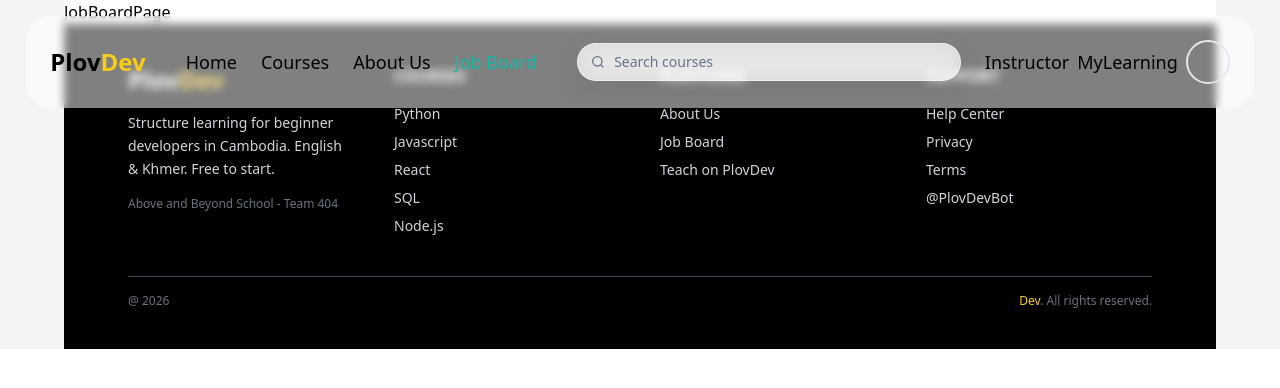
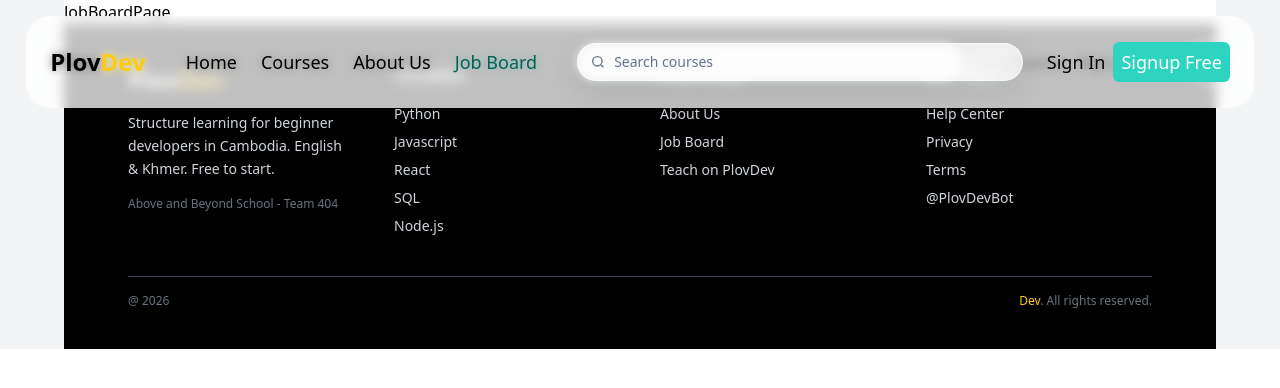
Before and after one commit to SokKimsour/plovdev-client, a React (Vite) app: page /jobboard in a window 1280 px wide. Shown: the top 388 px of the page. Built offline with nearby package versions, Linux system fonts and the light colour scheme.

Commit message:
feat: add NavbarLogin layout

```diff
--- a/src/App.jsx
+++ b/src/App.jsx
@@ -7,6 +7,7 @@ import AboutusPage from './pages/public/AboutusPage'
 import JobBoardPage from './pages/public/JobBoardPage'
 import Navbarhomepage from './components/layout/NavbarHomepage'
 import Footer from './components/layout/Footer'
+import NavbarLogin from './components/layout/NavbarLogin'
 function App() {
 
   return (
@@ -24,6 +25,8 @@ function App() {
 
       <Footer />
 
+      <NavbarLogin />
+
       </div>
       </div>
     </BrowserRouter>
--- a/src/components/layout/NavbarLogin.jsx
+++ b/src/components/layout/NavbarLogin.jsx
@@ -0,0 +1,145 @@
+import React from 'react'
+import { useState, useEffect } from 'react'
+import { NavLink } from 'react-router-dom'
+const NavbarLogin = () => {
+  const [menuOpen, IsmenuOpen] = useState(false)
+  const [isScrolled, setIsScrolled] = useState(false);
+  useEffect(() => {
+    const handleScroll = () => {
+      setIsScrolled(window.scrollY > 24);
+    };
+
+    handleScroll();
+    window.addEventListener("scroll", handleScroll);
+
+    return () => window.removeEventListener("scroll", handleScroll);
+  }, []);
+
+  return (
+    <nav className='fixed top-0 left-0 w-full   z-50  pt-4 '>
+      <div className='bg-white/50 backdrop-blur-sm flex justify-center items-center text-lg   max-2xl:w-[96%] mx-auto rounded-3xl border-1 border-amber-300/90
+ '>
+
+        <div className=' flex justify-between items-center  max-2xl:w-[96%] m-4 gap-6 '>
+          <div className='flex items-center gap-2 cursor-pointer '>
+
+            <div className=' text-xl text black '><h1 className="text-2xl font-bold text-black">
+            Plov<span className="text-yellow-400">Dev</span>
+          </h1></div>
+          </div>
+          <ul className='m-4 max-lg:hidden flex gap-6 items-center '>
+
+            <li className=''><NavLink to="/" className='hover:text-teal-500  duration-200'>Home</NavLink> </li>
+            <li className=''><NavLink to="/courses"  className='hover:text-teal-500  duration-200'>Courses</NavLink></li>
+            <li className=''><NavLink to="/aboutus"  className='hover:text-teal-500  duration-200'>About Us</NavLink></li>
+            <li className=''><NavLink to="/jobboard"  className='hover:text-teal-500  duration-200'>Job Board</NavLink> </li>
+
+          </ul>
+          {/* search  */}
+          <div className=" flex w-full items-center gap-2 rounded-full border  border-white/55 bg-white/65 px-3 py-2 shadow-[0_10px_30px_rgba(15,23,42,0.08)] backdrop-blur-md transition focus-within:border-amber-300/90 focus-within:bg-white/80 focus-within:shadow-[0_12px_32px_rgba(245,158,11,0.14)] sm:flex-1 md:w-auto md:min-w-[13rem]">
+                 <svg
+                  viewBox="0 0 24 24"
+                  className="h-4 w-4 text-slate-500 transition group-focus-within:text-amber-600"
+                  fill="none"
+                  stroke="currentColor"
+                  strokeWidth="2"
+                  xmlns="http://www.w3.org/2000/svg"
+                >
+                  <circle cx="11" cy="11" r="7" />
+                  <path d="M20 20l-3.5-3.5" />
+                </svg>
+                <input
+                  type="text"
+                  placeholder="Search courses"
+                  className="w-full bg-transparent text-sm text-slate-800 outline-none placeholder:text-slate-500 md:w-40"
+                />
+              </div>
+
+          <div className='flex items-center gap-2'>
+            <div className=' max-sm:hidden'><NavLink to="/instructor" className='hover:text-teal-500  duration-200'>Sign In</NavLink></div>
+            <div className=' max-sm:hidden'><NavLink to="/mylearning" className='hover:text-white text-white  bg-teal-400 rounded-md active:text-black p-2 duration-200'>
+            Signup Free</NavLink></div>
+
+            <div className='lg:hidden h-[40px] w-[52px] rounded-md  border-2 border-solid border-gray-200 ' onClick={()=>IsmenuOpen(!menuOpen)}>
+            </div>
+
+          </div>
+        </div>
+      </div>
+
+      <div className ={`bg-white/50 backdrop-blur-sm absolute  right-0   w-full h-svh bg-white  text-lg lg:hidden duration-500 p-8 ${menuOpen ? 'opacity-100' : 'opacity-0'}  `}>
+        <ul >
+
+            <li ><NavLink to="/"  className='hover:text-teal-500  duration-200'>Home</NavLink> </li>
+            <li ><NavLink to="/courses"  className='hover:text-teal-500  duration-200'>Courses</NavLink></li>
+            <li className=''><NavLink to="/aboutus"  className='hover:text-teal-500  duration-200'>About Us</NavLink></li>
+            <li className=''><NavLink to="/jobboard"  className='hover:text-teal-500  duration-200'>Job Board</NavLink> </li>
+
+          </ul>
+        </div>
+
+    </nav>
+
+//  <header className="fixed inset-x-0 top-0 z-50 px-4 pt-4">
+//       <div className="mx-auto max-w-[1200px]">
+//         <nav
+//           className={`rounded-[28px] px-6 py-3 text-white backdrop-blur-2xl transition-all duration-300 ${
+//             isScrolled
+//               ? "border border-white/20 bg-white/10 shadow-[0_12px_30px_rgba(15,23,42,0.08)]"
+//               : "border border-white/45 bg-white/40 shadow-[0_18px_45px_rgba(15,23,42,0.12)]"
+//           }`}
+//         >
+//           <div className="flex flex-col gap-4 md:flex-row md:items-center md:justify-between">
+//           {/* Logo */}
+//             <ul className="hidden gap-6 text-slate-800 md:flex">
+//               <li className='cursor-pointer hover:text-slate-600'><NavLink to="/">Home</NavLink> </li>
+//               <li className='cursor-pointer hover:text-slate-600'><NavLink to="/courses">Courses</NavLink></li>
+//              <li className='cursor-pointer hover:text-slate-600'><NavLink to="/aboutus">About Us</NavLink></li>
+//              <li className='cursor-pointer hover:text-slate-600'><NavLink to="/">Job Board</NavLink> </li>
+//             </ul>
+
+//             {/* Desktop Menu */}
+//             <form className="flex w-full flex-col gap-3 sm:flex-row sm:flex-wrap md:w-auto md:flex-nowrap md:items-center">
+//               <div className="group flex w-full items-center gap-2 rounded-full border border-white/55 bg-white/65 px-3 py-2 shadow-[0_10px_30px_rgba(15,23,42,0.08)] backdrop-blur-md transition focus-within:border-amber-300/90 focus-within:bg-white/80 focus-within:shadow-[0_12px_32px_rgba(245,158,11,0.14)] sm:flex-1 md:w-auto md:min-w-[13rem]">
+//                 <svg
+//                   viewBox="0 0 24 24"
+//                   className="h-4 w-4 text-slate-500 transition group-focus-within:text-amber-600"
+//                   fill="none"
+//                   stroke="currentColor"
+//                   strokeWidth="2"
+//                   xmlns="http://www.w3.org/2000/svg"
+//                 >
+//                   <circle cx="11" cy="11" r="7" />
+//                   <path d="M20 20l-3.5-3.5" />
+//                 </svg>
+//                 <input
+//                   type="text"
+//                   placeholder="Search courses"
+//                   className="w-full bg-transparent text-sm text-slate-800 outline-none placeholder:text-slate-500 md:w-40"
+//                 />
+//               </div>
+//               <div className="grid w-full grid-cols-2 gap-3 sm:w-auto">
+//                 <button
+//                   type="button"
+//                   className="rounded-full border border-slate-300/80 bg-white/55 px-4 py-2 text-sm font-medium text-slate-800 shadow-[0_10px_24px_rgba(15,23,42,0.05)] backdrop-blur-md transition-colors duration-300 ease-out hover:border-slate-400 hover:bg-white/80"
+//                 >
+//                   Sign In
+//                 </button>
+//                 <button
+//                   type="button"
+//                   className="rounded-full border border-amber-300/80 bg-gradient-to-r from-amber-300 via-yellow-300 to-orange-200 px-4 py-2 text-sm font-semibold text-slate-900 shadow-[0_12px_28px_rgba(245,158,11,0.22)] transition-colors duration-300 ease-out hover:from-amber-400 hover:via-yellow-300 hover:to-orange-300"
+//                 >
+//                   Sign Up for free
+//                 </button>
+//               </div>
+//             </form>
+
+//             {/* Mobile Button */}
+//           </div>
+//         </nav>
+//       </div>
+//     </header>
+  )
+}
+
+export default NavbarLogin
--- a/src/index.css
+++ b/src/index.css
@@ -3,5 +3,5 @@
 @tailwind utilities;
 
 .active {
-  color: #14b8a6;
+  color: #026357;
 }
```
